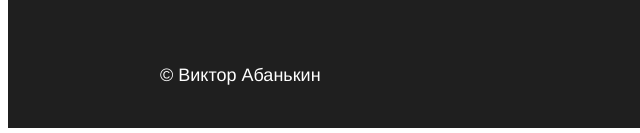
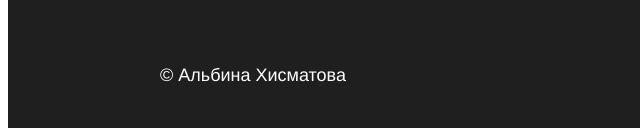
Before and after one commit to m1staken/learn-to-study, a plain HTML site: page index.html in a window 1280 px wide. Shown: the part 7925-8058 px from the top of the page, 0-640 px from the left. Drawn offline with Linux system fonts and the light colour scheme.

Commit message:
Update index.html

```diff
--- a/index.html
+++ b/index.html
@@ -293,7 +293,7 @@
             <div class="footer__logo">
               <img src="images/logo_place_footer.svg" alt="Logo footer">
             </div>
-            <div class="footer__author">&copy; Виктор Абанькин</div>
+            <div class="footer__author">&copy; Альбина Хисматова</div>
           </div>
           <div class="footer__column footer__column--content info">
             <div class="footer__column-heading">О практикуме</div>
```
